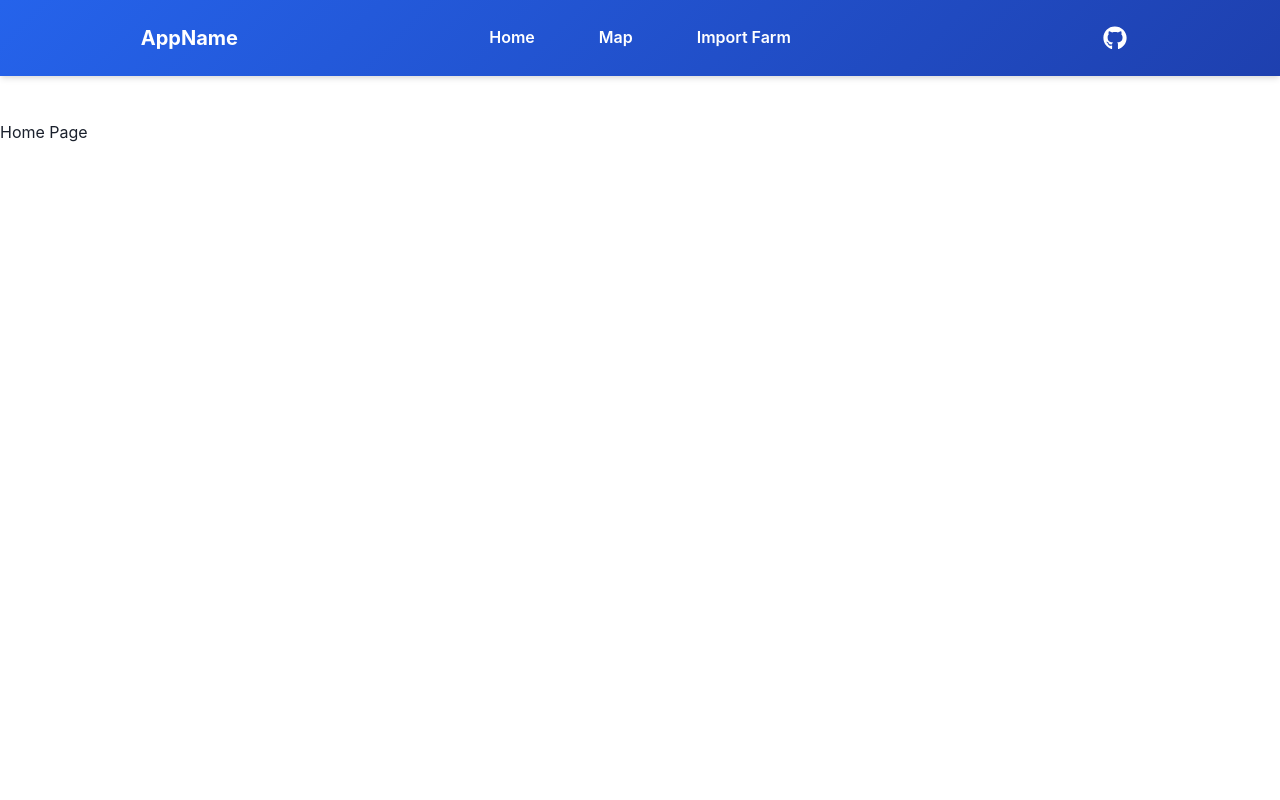
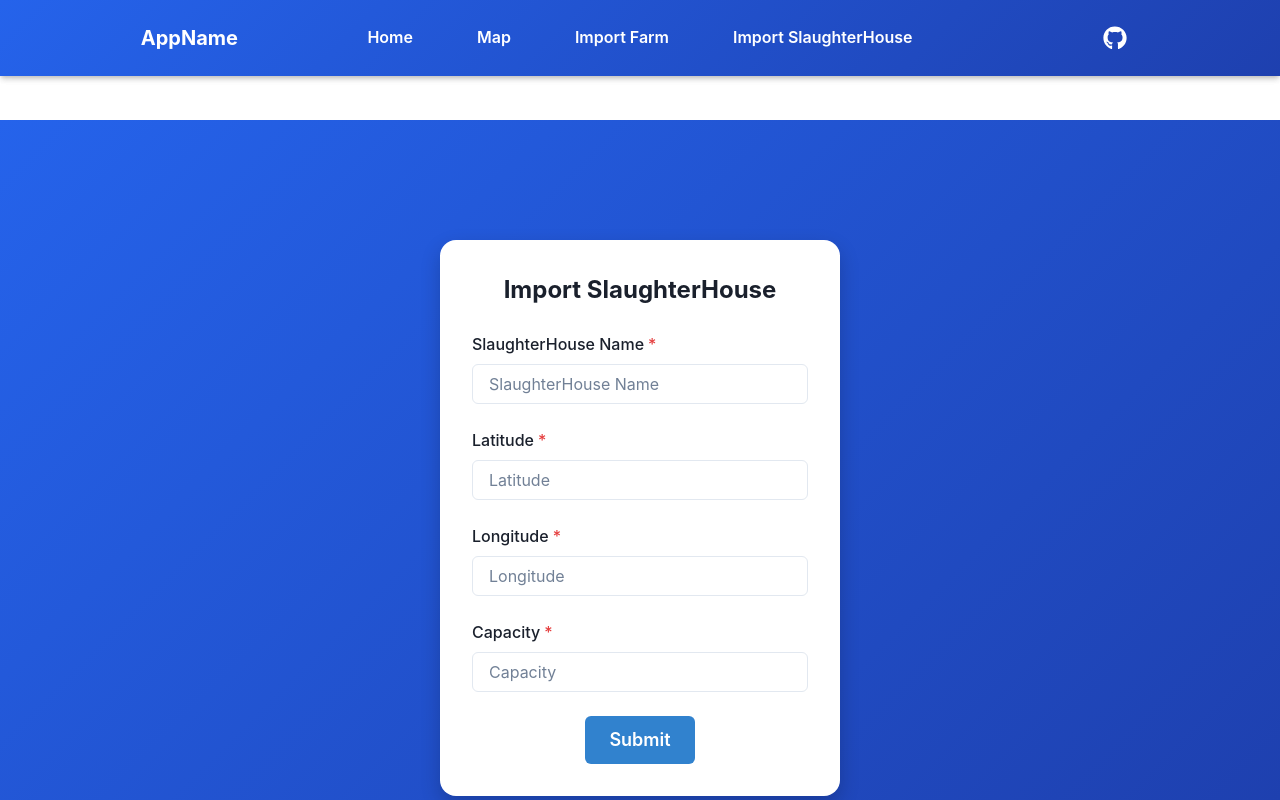
Before and after one commit to Davi-Paiva/hack-eps-frontend, a React (Vite) app: page /import-slaughterhouse in a window 1280 px wide. Built offline with nearby package versions, Linux system fonts and the light colour scheme.

Commit message:
SlaughterHouse Import

```diff
--- a/src/App.tsx
+++ b/src/App.tsx
@@ -2,6 +2,7 @@ import { BrowserRouter, Routes, Route } from "react-router-dom";
 import NavBar from "./components/NavBar/NavBar";
 import "./App.css";
 import ImportFarmPage from "./pages/ImportFarmPage";
+import ImportSlaughterHousePage from "./pages/ImportSlaughterHousePage";
 
 function App() {
 
@@ -14,6 +15,7 @@ function App() {
           <Route path="*" element={<div>Home Page</div>} />
           <Route path="/map" element={<div>Map Page</div>} />
           <Route path="/import-farm" element={<ImportFarmPage/> } />
+          <Route path="/import-slaughterhouse" element={<ImportSlaughterHousePage/> } />
         </Routes>
       </main>
     </BrowserRouter>
--- /dev/null
+++ b/src/components/ImportSlaughterHouse/ImportSlaughterHouse.css
@@ -0,0 +1,17 @@
+.import-slaughterhouse-container {
+  padding-top: 120px; /* space for NavBar */
+  display: flex;
+  justify-content: center;
+  align-items: flex-start;
+  min-height: calc(100vh - 120px);
+  width: 100%;
+  background: linear-gradient(135deg, #2563eb 0%, #1e40af 100%);
+}
+
+.import-slaughterhouse-form {
+  background: white;
+  padding: 2rem;
+  border-radius: 1rem;
+  box-shadow: 0 8px 20px rgba(0,0,0,0.2);
+  width: 400px;
+}
--- /dev/null
+++ b/src/components/ImportSlaughterHouse/ImportSlaughterHouse.tsx
@@ -0,0 +1,108 @@
+// src/components/ImportFarm.tsx
+import { useState } from "react";
+import { Box, Button, FormControl, FormLabel, Input, VStack, Text } from "@chakra-ui/react";
+import "./ImportSlaughterHouse.css";
+
+interface ImportSlaughterHouseProps {
+  endpoint: string; // backend endpoint to submit to
+}
+
+export default function ImportSlaughterHouse({ endpoint }: ImportSlaughterHouseProps) {
+  const [name, setName] = useState("");
+  const [lat, setLatitude] = useState("");
+  const [lon, setLongitude] = useState("");
+  const [capacity_per_day, setCapacity] = useState("");
+  const [message, setMessage] = useState("");
+
+  const handleSubmit = async (e: React.FormEvent) => {
+    e.preventDefault();
+
+    const payload = {
+      name,
+      lat: parseFloat(lat),
+      lon: parseFloat(lon),
+      capacity_per_day: parseInt(capacity_per_day),
+    };
+
+    try {
+      const response = await fetch(endpoint, {
+        method: "POST",
+        headers: { "Content-Type": "application/json" },
+        body: JSON.stringify(payload),
+      });
+
+      if (response.ok) {
+        setMessage("Farm successfully added!");
+        setName("");
+        setLatitude("");
+        setLongitude("");
+        setCapacity("");
+      } else {
+        setMessage("Failed to add farm. Try again.");
+      }
+    } catch (error) {
+      console.error(error);
+      setMessage("Error connecting to server.");
+    }
+  };
+
+  return (
+    <Box className="import-slaughterhouse-container">
+      <VStack
+        as="form"
+        className="import-slaughterhouse-form"
+        spacing={6}
+        onSubmit={handleSubmit}
+      >
+        <Text fontSize="2xl" fontWeight="bold">
+          Import SlaughterHouse
+        </Text>
+
+        <FormControl isRequired>
+          <FormLabel>SlaughterHouse Name</FormLabel>
+          <Input
+            placeholder="SlaughterHouse Name"
+            value={name}
+            onChange={(e) => setName(e.target.value)}
+          />
+        </FormControl>
+
+        <FormControl isRequired>
+          <FormLabel>Latitude</FormLabel>
+          <Input
+            type="number"
+            placeholder="Latitude"
+            value={lat}
+            onChange={(e) => setLatitude(e.target.value)}
+          />
+        </FormControl>
+
+        <FormControl isRequired>
+          <FormLabel>Longitude</FormLabel>
+          <Input
+            type="number"
+            placeholder="Longitude"
+            value={lon}
+            onChange={(e) => setLongitude(e.target.value)}
+          />
+        </FormControl>
+
+        <FormControl isRequired>
+          <FormLabel>Capacity</FormLabel>
+          <Input
+            type="number"
+            placeholder="Capacity"
+            value={capacity_per_day}
+            onChange={(e) => setCapacity(e.target.value)}
+          />
+        </FormControl>
+
+        <Button type="submit" colorScheme="blue" size="lg">
+          Submit
+        </Button>
+
+        {message && <Text color="green.400">{message}</Text>}
+      </VStack>
+    </Box>
+  );
+}
--- a/src/components/NavBar/NavLinks.tsx
+++ b/src/components/NavBar/NavLinks.tsx
@@ -21,6 +21,11 @@ export default function NavLinks(){
           Import Farm
         </Button>
       </Link>
+      <Link to="/import-slaughterhouse">
+        <Button variant="ghost" size="md" className="navbar-button">
+          Import SlaughterHouse
+        </Button>
+      </Link>
     </HStack>
   );
 }
--- /dev/null
+++ b/src/pages/ImportSlaughterHousePage.tsx
@@ -0,0 +1,16 @@
+// src/pages/ImportFarmPage.tsx
+import NavBar from "../components/NavBar/NavBar";
+
+import ImportSlaughterHouse from "../components/ImportSlaughterHouse/ImportSlaughterHouse";
+
+export default function ImportSlaughterHousePage() {
+  // Replace with your backend endpoint URL
+  const backendEndpoint = "http://localhost:8000/api/slaughterhouses/init-slaughterhouse";
+
+  return (
+    <>
+      <NavBar />
+      <ImportSlaughterHouse endpoint={backendEndpoint} />
+    </>
+  );
+}
```
